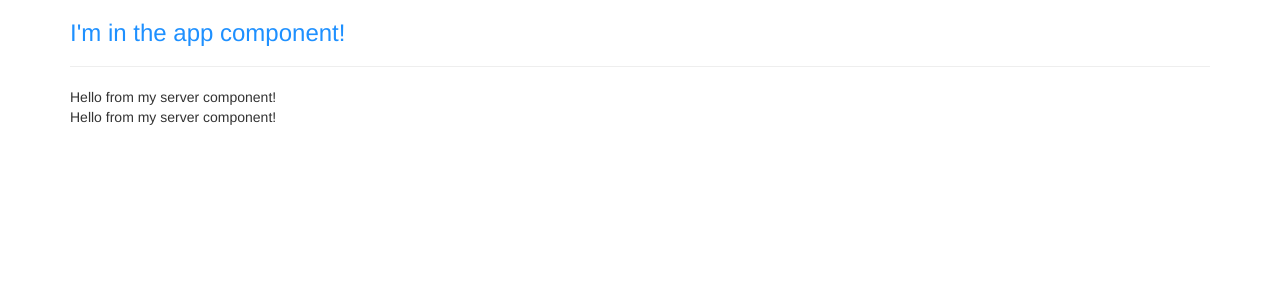
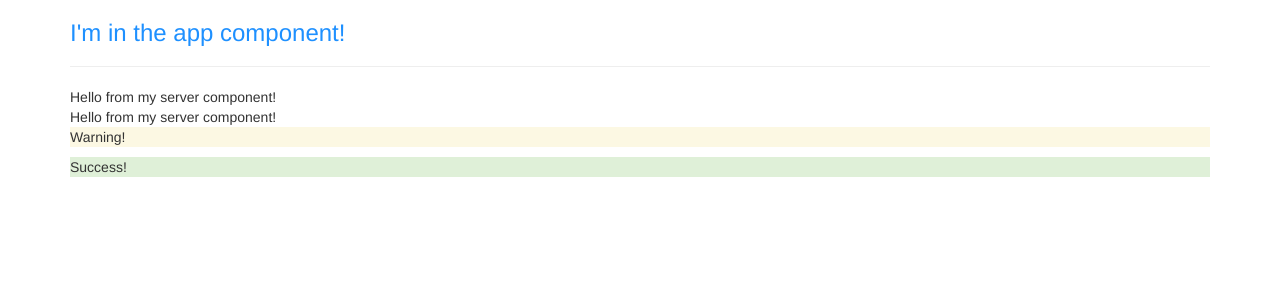
Before and after one commit to bozsudo/first-angular-app, an Angular app: page / in a window 1280 px wide. Shown: the top 300 px of the page. Built offline with nearby package versions, Linux system fonts and the light colour scheme.

Commit message:
Assignment 1: 1. Create two components (manually or with CLI): WarningAlert and SuccessAlert. 2. Output them beneath each other in the AppComponent. 3. Output a warning or success message in the Components. 4. Style the components appropriately (maybe some red/ green text?).

```diff
--- a/src/app/app.component.html
+++ b/src/app/app.component.html
@@ -6,6 +6,8 @@
 <!--      <div app-servers></div>-->
 <!--      <div class="app-servers"></div>-->
       <app-servers></app-servers>
+      <app-warning-alert></app-warning-alert>
+      <app-success-alert></app-success-alert>
     </div>
   </div>
 </div>
--- a/src/app/app.module.ts
+++ b/src/app/app.module.ts
@@ -4,12 +4,16 @@ import { NgModule } from '@angular/core';
 import { AppComponent } from './app.component';
 import { ServerComponent } from "./server/server.component";
 import { ServersComponent } from './servers/servers.component';
+import { WarningAlertComponent } from './warning-alert/warning-alert.component';
+import { SuccessAlertComponent } from './success-alert/success-alert.component';
 
 @NgModule({
   declarations: [
     AppComponent,
     ServerComponent,
-    ServersComponent
+    ServersComponent,
+    WarningAlertComponent,
+    SuccessAlertComponent
   ],
   imports: [
     BrowserModule
--- /dev/null
+++ b/src/app/success-alert/success-alert.component.html
@@ -0,0 +1 @@
+<p class="bg-success">Success!</p>
--- /dev/null
+++ b/src/app/warning-alert/warning-alert.component.html
@@ -0,0 +1 @@
+<p class="bg-warning">Warning!</p>
```
Also changed, not shown: src/app/success-alert/success-alert.component.ts (added, +10 -0 lines), src/app/warning-alert/warning-alert.component.ts (added, +10 -0 lines), src/app/success-alert/success-alert.component.css (added), src/app/warning-alert/warning-alert.component.css (added).
